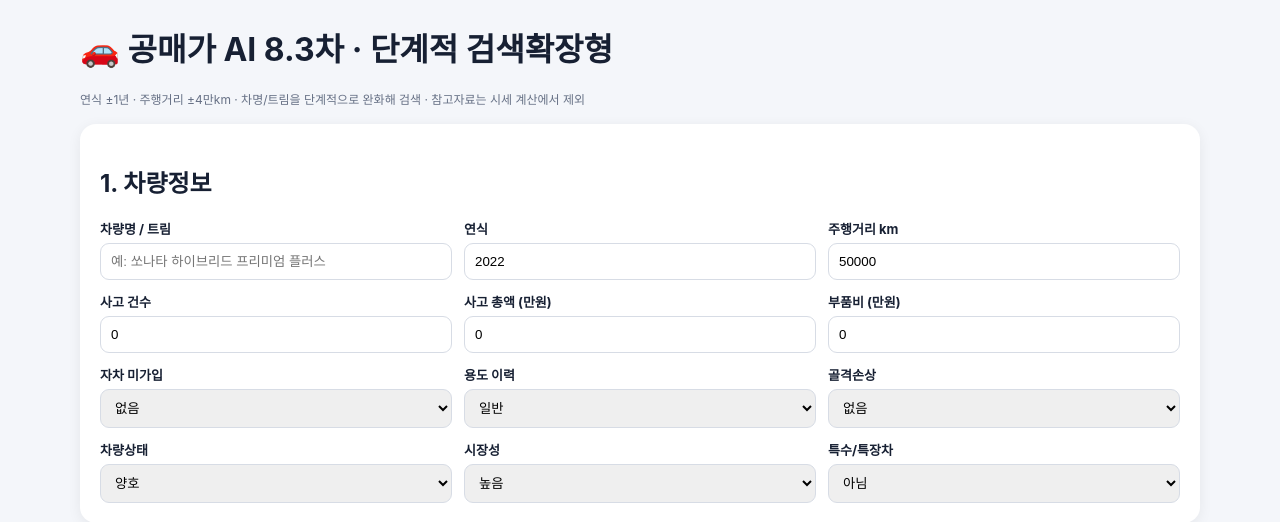
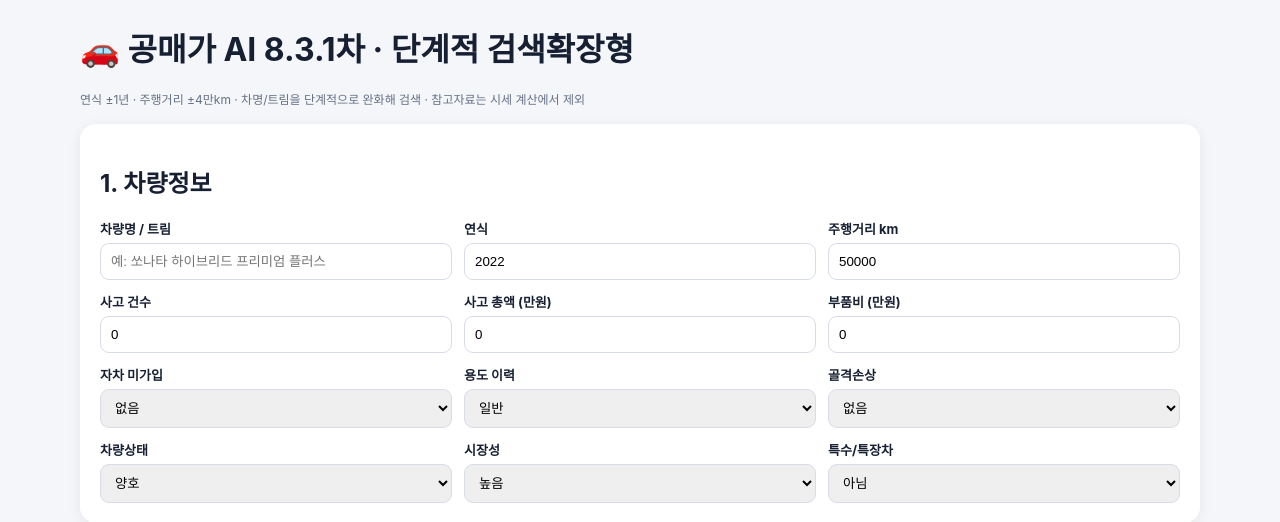
Before and after one commit to bini1111111111/auction-ai, a FastAPI app: page / in a window 1280 px wide. Shown: the top 522 px of the page. Run offline with FastAPI, Linux system fonts and the light colour scheme.

Commit message:
Update index.html

```diff
--- a/templates/index.html
+++ b/templates/index.html
@@ -2,7 +2,7 @@
 <html lang="ko">
 <head>
 <meta charset="utf-8"><meta name="viewport" content="width=device-width,initial-scale=1">
-<title>공매가 AI 8.3차</title>
+<title>공매가 AI 8.3.1차</title>
 <style>
 body{font-family:-apple-system,BlinkMacSystemFont,"Segoe UI",sans-serif;background:#f4f6fa;margin:0;color:#172033}
 .wrap{max-width:1120px;margin:24px auto;padding:0 16px}.card{background:#fff;border-radius:16px;padding:20px;margin:14px 0;box-shadow:0 3px 14px #0001}
@@ -14,7 +14,7 @@ button{background:#111827;color:#fff;border:0;border-radius:9px;padding:12px 16p
 table{width:100%;border-collapse:collapse}th,td{font-size:12px;padding:8px;border-bottom:1px solid #eee;text-align:left;vertical-align:top}.pill{display:inline-block;padding:3px 7px;border-radius:999px;background:#eef2ff;font-size:11px}.price{font-weight:800;white-space:nowrap}
 details{margin-top:14px}summary{cursor:pointer;font-weight:750}@media(max-width:850px){.g,.r{grid-template-columns:1fr}}
 </style></head><body><div class="wrap">
-<h1>🚗 공매가 AI 8.3차 · 단계적 검색확장형</h1>
+<h1>🚗 공매가 AI 8.3.1차 · 단계적 검색확장형</h1>
 <p class="s">연식 ±1년 · 주행거리 ±4만km · 차명/트림을 단계적으로 완화해 검색 · 참고자료는 시세 계산에서 제외</p>
 
 <div class="card"><h2>1. 차량정보</h2><div class="g">
@@ -92,8 +92,8 @@ async function analyze(){
   '<p>적용 할인율 '+a.discount_rate+'% · '+a.verdict+'</p>'+
   '<div class="warn"><b>신뢰도 경고</b><br>'+confidenceNote+'</div>'+
   '<p>채택된 보정가격: '+m.prices.map(fmt).join(', ')+'</p>'+
-  '<div class="ok"><b>8.1차 계산 방식</b><br>1단계는 입력한 차명/트림 그대로 검색하고, 부족하면 2단계에서 트림을 완화하고 3단계에서는 다양한 판매 사이트까지 검색 범위를 넓혀. 대신 연식·주행거리·파워트레인 검증은 계속 엄격하게 유지해. 실제 개별매물 3건과 연식+주행거리 확인 3건을 확보하지 못하면 <b>시세 확정 불가</b>로 표시해.</div>'+
-  '<details open><summary>채택 자료와 근거</summary><table><tr><th>구분</th><th>원문 가격</th><th>보정 가격</th><th>연식</th><th>주행거리</th><th>유사도</th><th>검색결과</th></tr>'+adopted+'</table></details>'+
+  '<div class="ok"><b>8.3.1차 계산 방식</b><br>1단계는 입력한 차명/트림 그대로 검색하고, 부족하면 2단계에서 트림을 완화하고 3단계에서는 다양한 판매 사이트까지 검색 범위를 넓혀. 대신 연식·주행거리·파워트레인 검증은 계속 엄격하게 유지해. 실제 개별매물 3건과 연식+주행거리 확인 3건을 확보하지 못하면 <b>시세 확정 불가</b>로 표시해.</div>'+
+  '<details open><summary>채택 자료와 근거</summary><table><tr><th>구분</th><th>원문 가격</th><th>보정 가격</th><th>연식</th><th>주행거리</th><th>유사도</th><th>출처</th><th>검색결과</th><th>링크</th></tr>'+adopted+'</table></details>'+
   '<details><summary>제외한 가격 보기</summary><table><tr><th>가격</th><th>제외 이유</th><th>연식</th><th>주행거리</th><th>검색결과</th></tr>'+rejected+'</table></details>';
 
  }catch(e){
```
